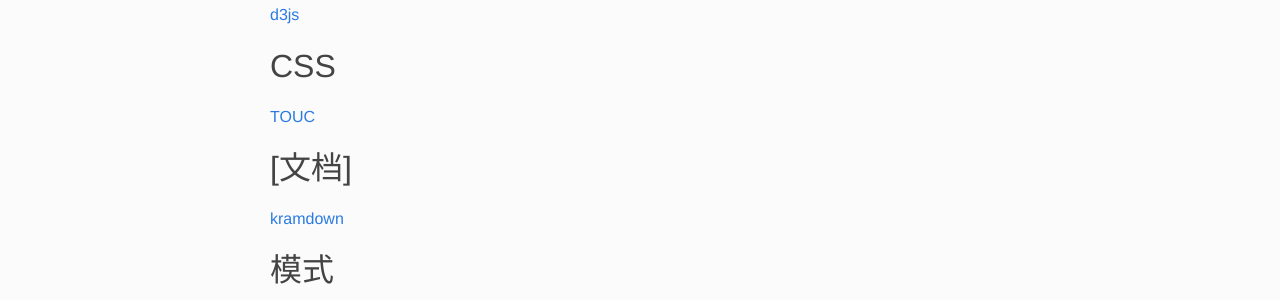
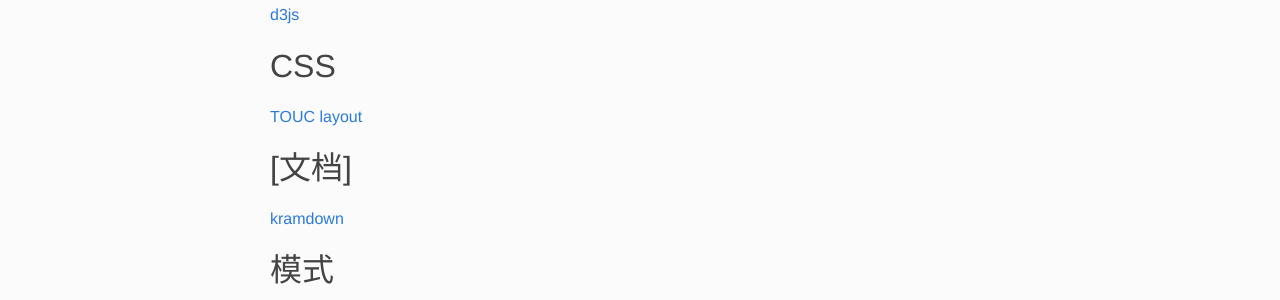
Before and after one commit to bencode/bencode.github.io, a Jekyll site: the page built from links.md, in a window 1280 px wide. Shown: the part 224-524 px from the top of the page. Built offline with Jekyll 4.4.1, drawn with Linux system fonts in a browser that asks for light colours.

Commit message:
添加css布局链接

```diff
--- a/links.md
+++ b/links.md
@@ -12,6 +12,7 @@ permalink: /links/
 ## CSS
 
 [TOUC](http://en.wikipedia.org/wiki/Flash_of_unstyled_content)
+[layout](http://zh.learnlayout.com)
 
 
 ## [文档]
```
